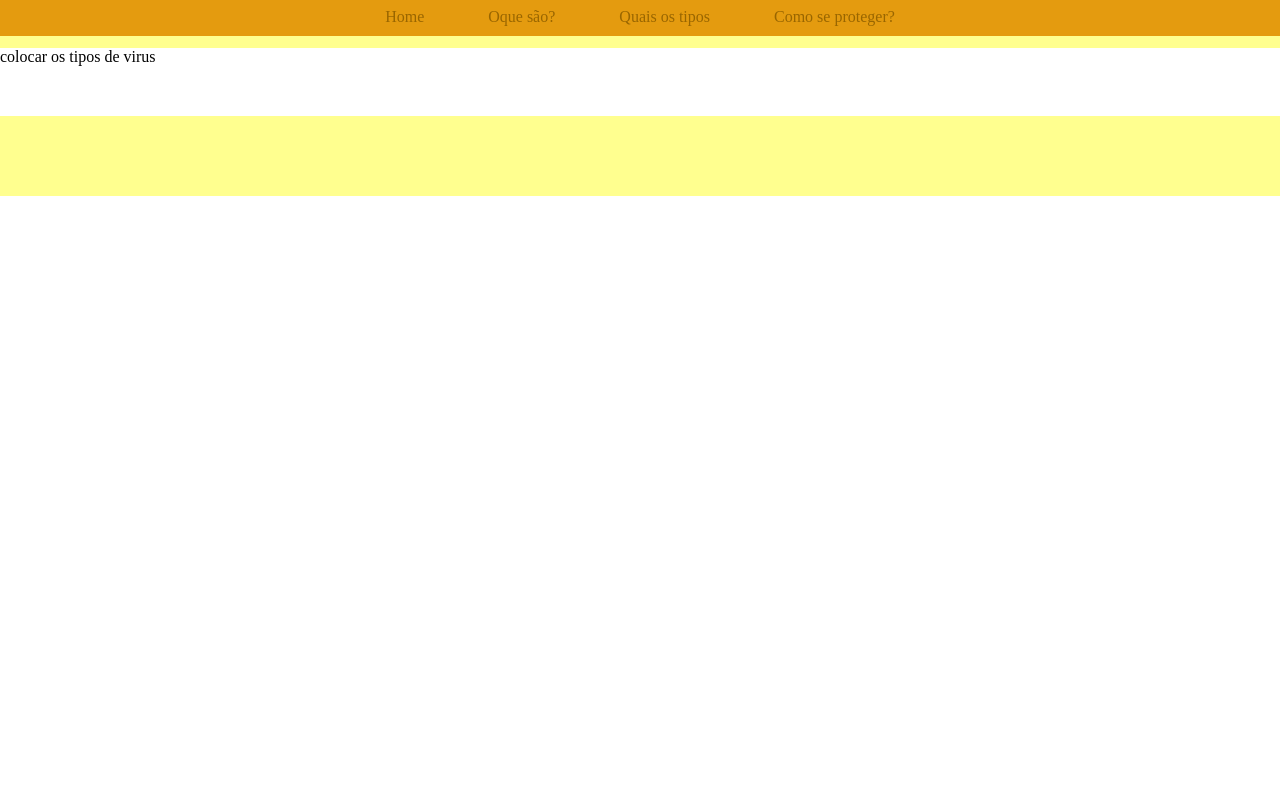
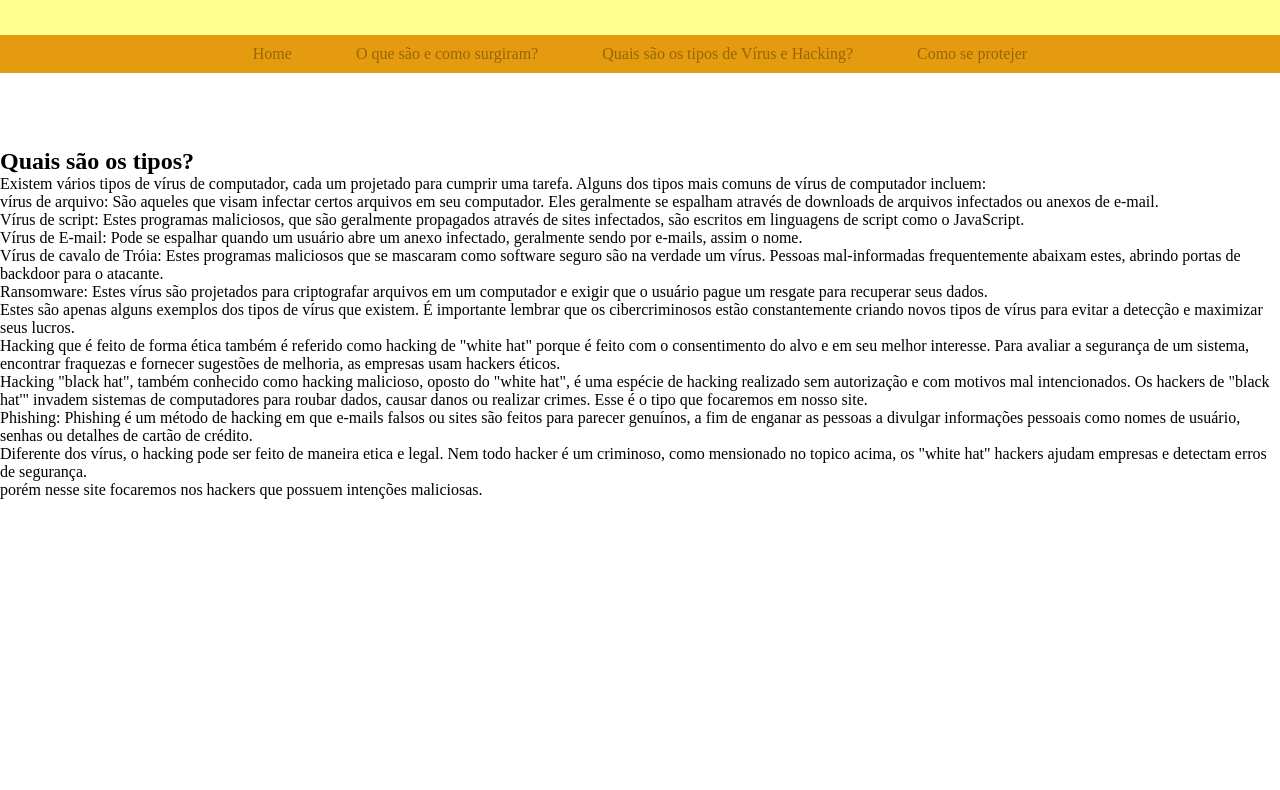
Before and after one commit to AmandaSatow/segundof_2023, a plain HTML site: page tipos.html in a window 1280 px wide. Shown: the part 52-842 px from the top of the page. Before the commit the page ends 800 px from the top, so only its background shows below. Drawn offline with Linux system fonts and the light colour scheme.

Commit message:
Update tipos.html

```diff
--- a/tipos.html
+++ b/tipos.html
@@ -4,30 +4,50 @@
     <meta charset="UTF-8">
     <meta http-equiv="X-UA-Compatible" content="IE=edge">
     <meta name="viewport" content="width=device-width, initial-scale=1.0">
-    <title>Oue são?</title>
+    <title>Vírus e Hacking</title>
     <link rel="stylesheet" href="geral.css">
 </head>
 <body>
     <header class="banner">
+        <h1>Vírus e Hacking</h1>
         <nav>
           <ul>
             <li><a href="index.html">Home</a></li>
-            <li><a href="oquee.html">Oque são?</a></li>
-            <li><a href="tipos.html">Quais os tipos</a></li>
-            <li><a href="proteger.html">Como se proteger?</a></li>
+            <li><a href="oquesao.html">O que são e como surgiram?</a></li>
+            <li><a href="tipos.html">Quais são os tipos de Vírus e Hacking?</a></li>
+            <li><a href="proteger.html">Como se protejer</a></li>
           </ul>
         </nav>
       </header>
+      <main>
 
-<section class="conteúdo">
-    <div>
- <p>colocar os tipos de virus</p>
-</div>
+        <section class="conteudo">
+          <h2>Quais são os tipos?</h2>
+          <p>Existem vários tipos de vírus de computador, cada um projetado para cumprir uma tarefa. Alguns dos tipos mais comuns de vírus de computador incluem:</p>
+          <ul>
+            <li>vírus de arquivo: São aqueles que visam infectar certos arquivos em seu computador. Eles geralmente se espalham através de downloads de arquivos infectados ou anexos de e-mail.</li>
+            <li>Vírus de script: Estes programas maliciosos, que são geralmente propagados através de sites infectados, são escritos em linguagens de script como o JavaScript.</li>
+            <li>Vírus de E-mail: Pode se espalhar quando um usuário abre um anexo infectado, geralmente sendo por e-mails, assim o nome.</li>
+            <li>Vírus de cavalo de Tróia: Estes programas maliciosos que se mascaram como software seguro são na verdade um vírus. Pessoas mal-informadas frequentemente abaixam estes, abrindo portas de backdoor para o atacante.</li>
+            <li>Ransomware: Estes vírus são projetados para criptografar arquivos em um computador e exigir que o usuário pague um resgate para recuperar seus dados.</li>
+          </ul>
+          <p>Estes são apenas alguns exemplos dos tipos de vírus que existem. É importante lembrar que os cibercriminosos estão constantemente criando novos tipos de vírus para evitar a detecção e maximizar seus lucros.</p>
+
+          <ul>
+            <li>Hacking que é feito de forma ética também é referido como hacking de "white hat" porque é feito com o consentimento do alvo e em seu melhor interesse. Para avaliar a segurança de um sistema, encontrar fraquezas e fornecer sugestões de melhoria, as empresas usam hackers éticos.</li>
+          <li>Hacking "black hat", também conhecido como hacking malicioso, oposto do "white hat", é uma espécie de hacking realizado sem autorização e com motivos mal intencionados. Os hackers de "black hat'" invadem sistemas de computadores para roubar dados, causar danos ou realizar crimes. Esse é o tipo que focaremos em nosso site.</li>
+          <li>Phishing: Phishing é um método de hacking em que e-mails falsos ou sites são feitos para parecer genuínos, a fim de enganar as pessoas a divulgar informações pessoais como nomes de usuário, senhas ou detalhes de cartão de crédito.</li>
+        </ul>
+
+        <p>Diferente dos vírus, o hacking pode ser feito de maneira etica e legal. Nem todo hacker é um criminoso, como mensionado no topico acima, os "white hat" hackers ajudam empresas e detectam erros de segurança.</p>
+        <p>porém nesse site focaremos nos hackers que possuem intenções maliciosas.</p>
 
         </section>
 
+      </main>
+
       <footer class="rodape">
-
+        <p>footer blaah</p>
       </footer>
 
 </body>
```
Lines whose indentation alone changed are shown as unchanged.
